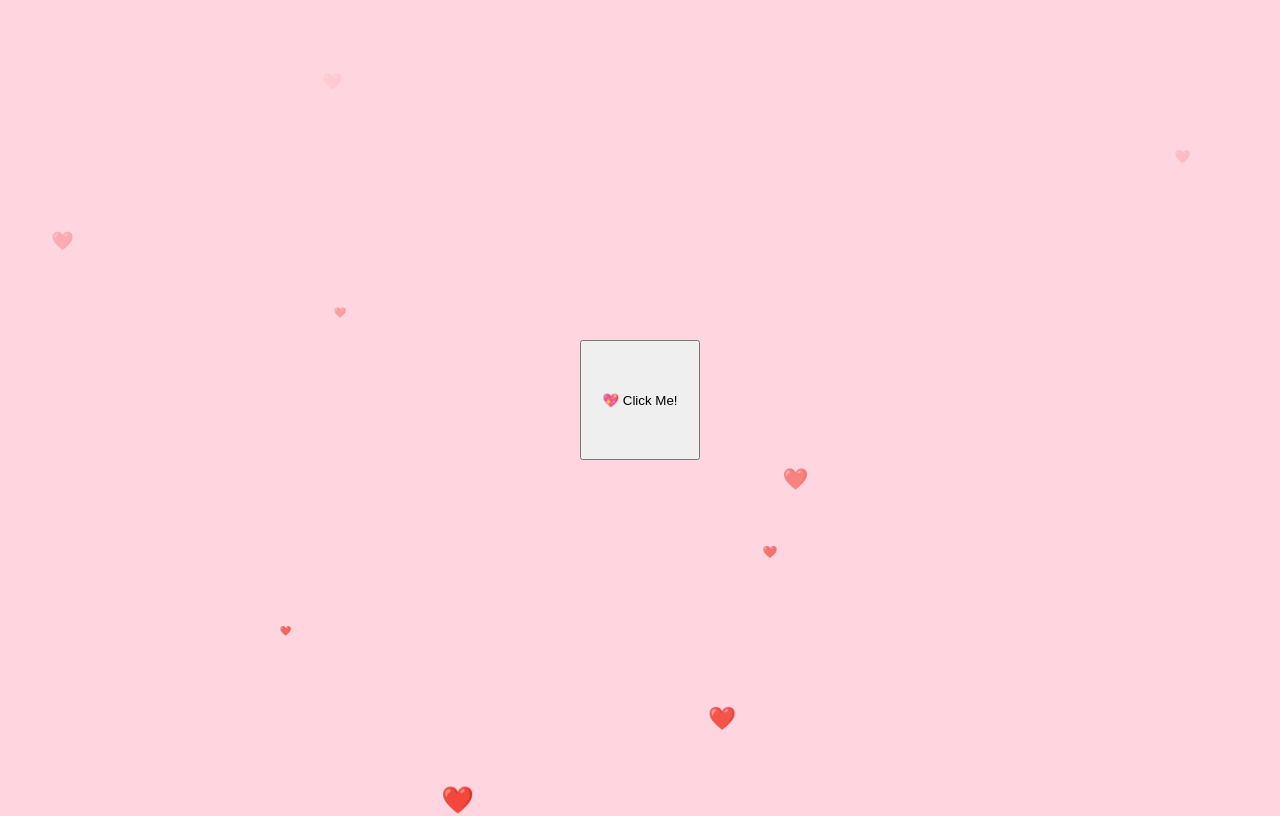
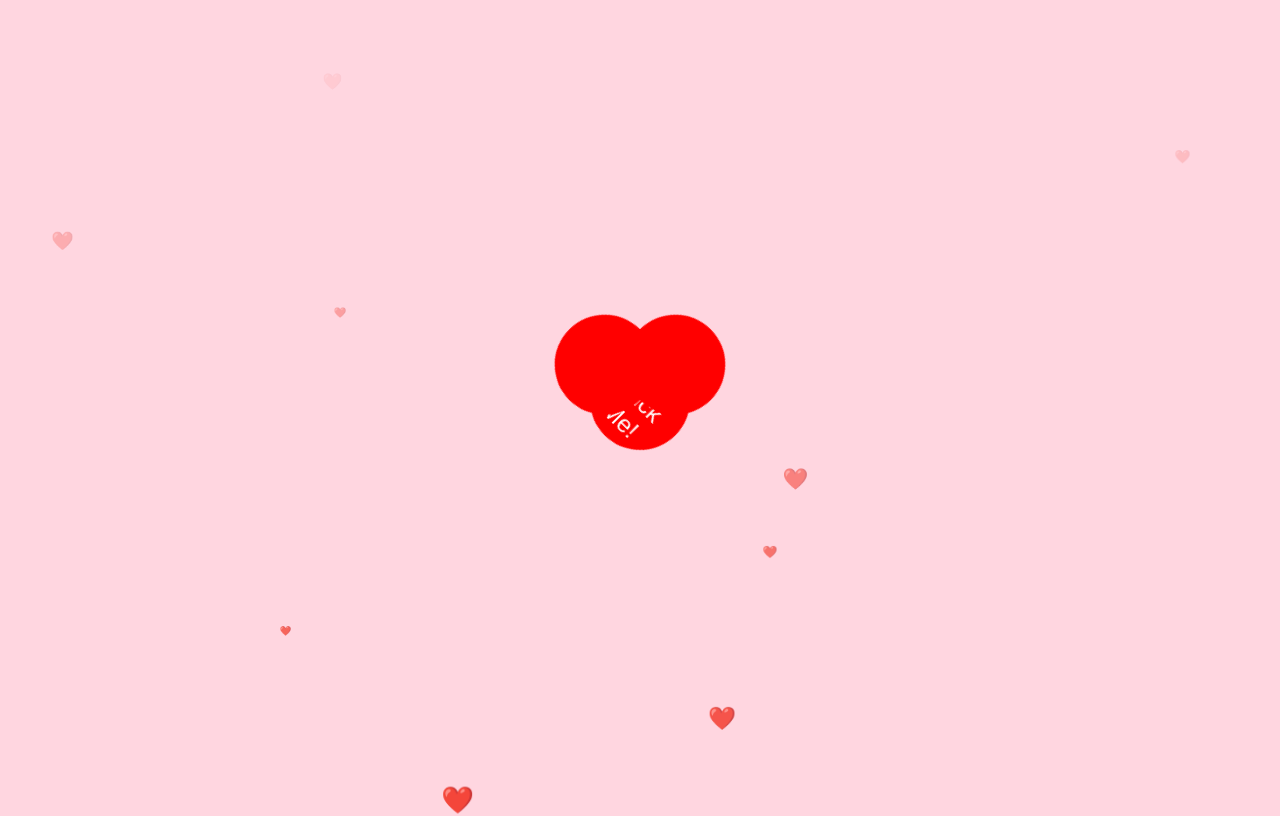
Before and after one commit to gianczed/sekrett, a plain HTML site: page index.html in a window 1280 px wide. Drawn offline with Linux system fonts and the light colour scheme.

Commit message:
Update styles.css

```diff
--- a/styles.css
+++ b/styles.css
@@ -20,20 +20,52 @@ body {
     max-width: 600px;
 }
 
+/* Heart Button */
 #heart {
-    width: 120px;
-    height: 120px;
+    width: 100px;
+    height: 100px;
+    background-color: red;
+    border: none;
+    font-size: 24px;
+    color: white;
     cursor: pointer;
     position: absolute;
     top: 50%;
     left: 50%;
-    transform: translate(-50%, -50%);
+    transform: translate(-50%, -50%) rotate(45deg);
+    border-radius: 50%;
+    transition: transform 0.3s ease;
+}
+
+#heart::before,
+#heart::after {
+    content: "";
+    position: absolute;
+    width: 100px;
+    height: 100px;
+    background-color: red;
+    border-radius: 50%;
+}
+
+#heart::before {
+    top: -50px;
+    left: 0;
+}
+
+#heart::after {
+    left: -50px;
+    top: 0;
+}
+
+#heart:hover {
+    transform: scale(1.1) rotate(45deg);
 }
 
 #content {
     display: flex;
     flex-direction: column;
     align-items: center;
+    text-align: center;
 }
 
 #picture {
```
